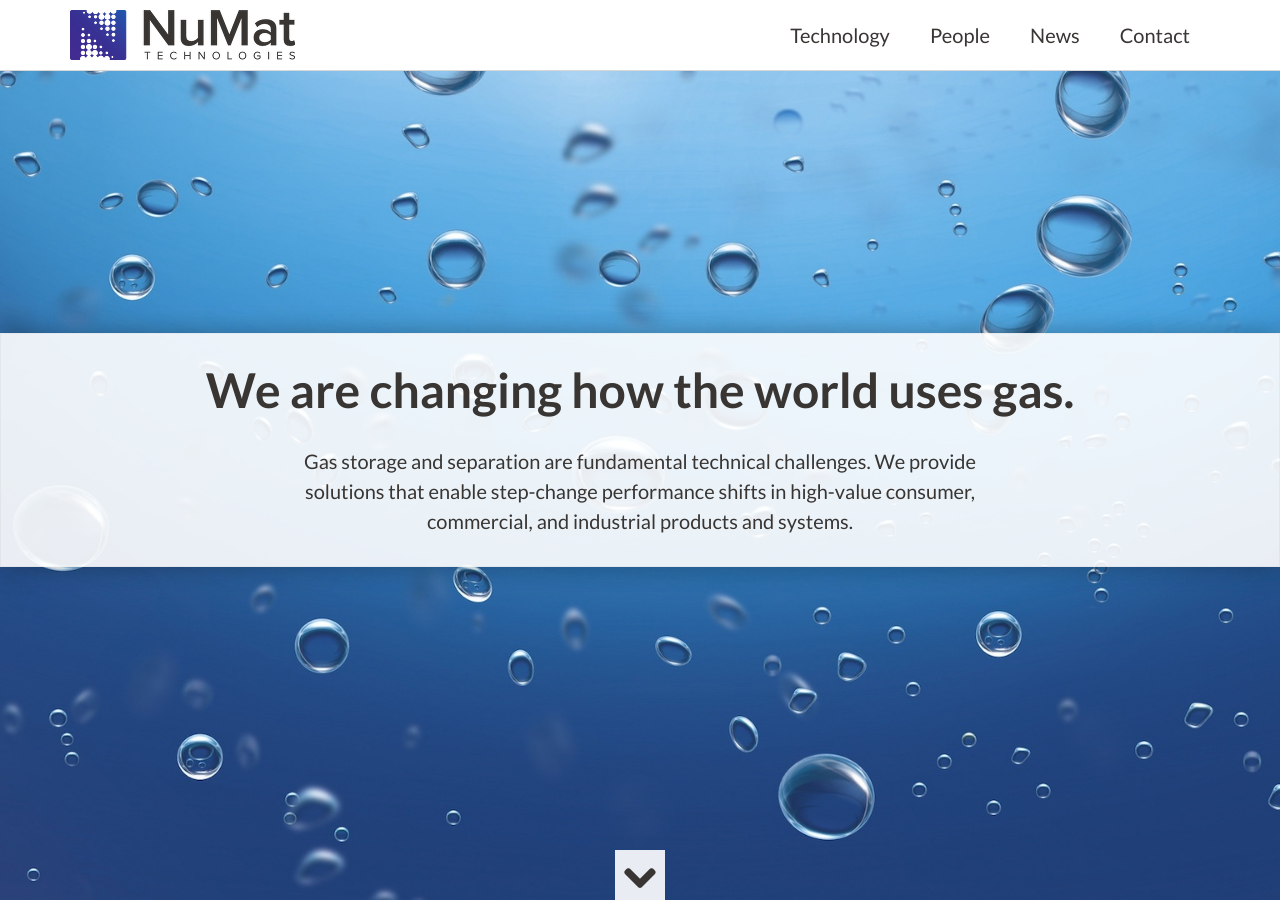
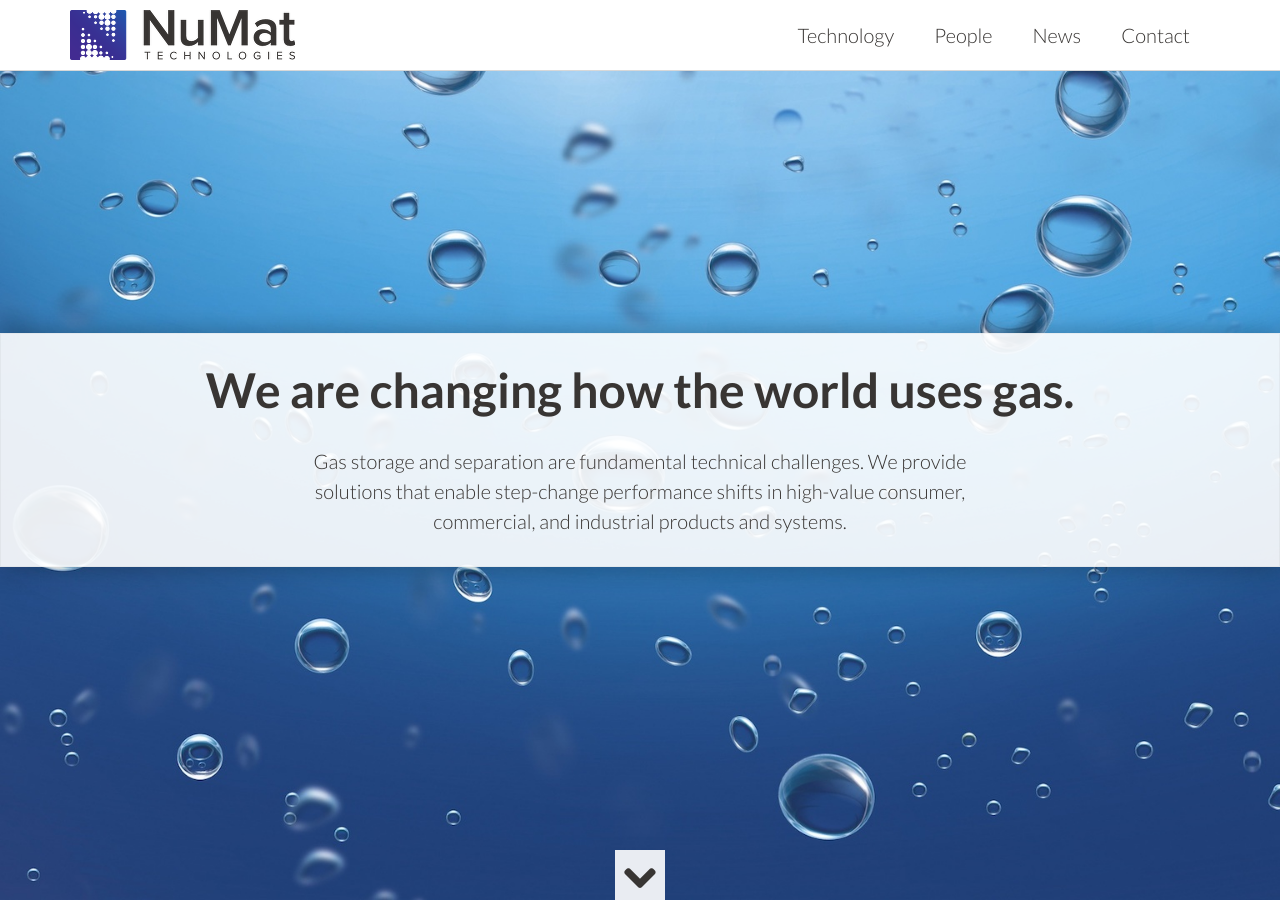
Before and after one commit to numat/numat.github.io, a Jekyll site: the page built from index.html, in a window 1280 px wide and 900 px high. Built offline with Jekyll 4.4.1, drawn with Linux system fonts in a browser that asks for light colours.

Commit message:
Thinned out default font 400->300

```diff
--- a/_layouts/default.html
+++ b/_layouts/default.html
@@ -7,7 +7,7 @@
     <meta name="viewport" content="width=device-width, initial-scale=1">
 
     <!-- CSS - font, bootstrap, icons, custom -->
-    <link href='http://fonts.googleapis.com/css?family=Lato:400,700' rel='stylesheet' type='text/css'>
+    <link href='http://fonts.googleapis.com/css?family=Lato:300,700' rel='stylesheet' type='text/css'>
     <link rel="stylesheet" href="/css/bootstrap.css">
     <link rel="stylesheet" href="/css/font-awesome.min.css">
     <link rel="stylesheet" href="/css/main.css">
--- a/css/main.css
+++ b/css/main.css
@@ -3,7 +3,7 @@
  */
 body, html {
   font-family: 'Lato', sans-serif;
-  font-weight: 400;
+  font-weight: 300;
   color: #383533;
   height: 100%;
 }
```
